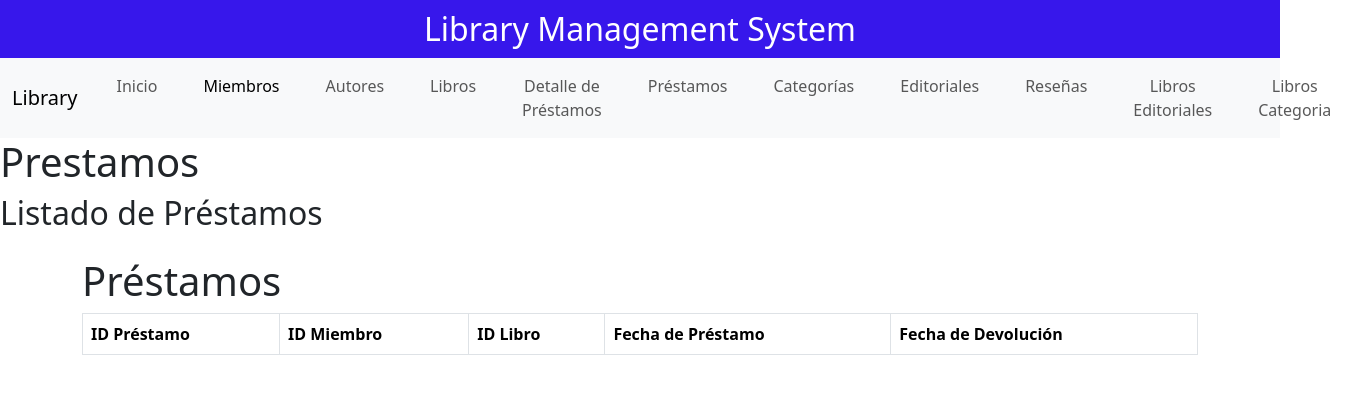
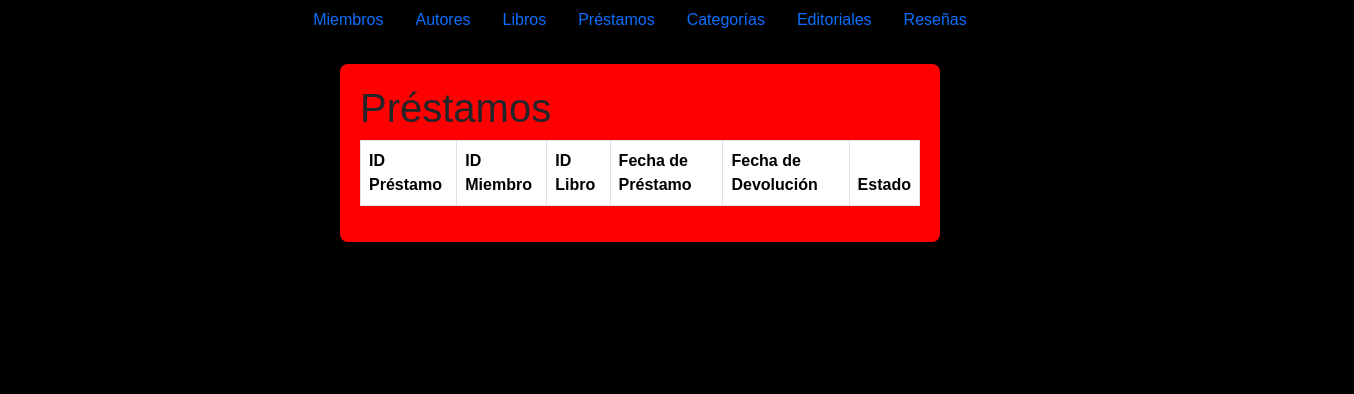
Before and after one commit to Becajona/Libreria, a website: page public/prestamos.html in a window 1280 px wide. Shown: the whole page, 1354 px wide, since content can reach past the window. Drawn offline with nearby package versions, Linux system fonts and the light colour scheme; no server answers.

Commit message:
Update prestamos.html

```diff
--- a/public/prestamos.html
+++ b/public/prestamos.html
@@ -1,27 +1,31 @@
 <!doctype html>
 <html lang="en">
     <head>
-        <title>Prestamos</title>
+        <title>Préstamos</title>
         <!-- Required meta tags -->
         <meta charset="utf-8" />
-        <meta name="viewport"
-            content="width=device-width, initial-scale=1, shrink-to-fit=no"/>
+        <meta name="viewport" content="width=device-width, initial-scale=1, shrink-to-fit=no" />
 
         <!-- Bootstrap CSS v5.2.1 -->
         <link
             href="https://cdn.jsdelivr.net/npm/bootstrap@5.3.2/dist/css/bootstrap.min.css"
             rel="stylesheet"
-            integrity="sha384-T3c6CoIi6uLrA9TneNEoa7RxnatzjcDSCmG1MXxSR1GAsXEV/Dwwykc2MPK8M2HN" crossorigin="anonymous"/>
+            integrity="sha384-T3c6CoIi6uLrA9TneNEoa7RxnatzjcDSCmG1MXxSR1GAsXEV/Dwwykc2MPK8M2HN"
+            crossorigin="anonymous"
+        />
+        <link rel="stylesheet" href="css/dise.css">
     </head>
 
     <body>
-
-      <div id="header"></div> <!--etiqueta para que aparezca en encabezado-->
-
-        <h1>Prestamos</h1>
-        <h2>Listado de Préstamos</h2>
-        <ul id="prestamos-list"></ul>
-
+        <nav class="nav justify-content-center">
+            <a class="nav-link" href="miembros.html">Miembros</a>
+            <a class="nav-link" href="autores.html">Autores</a>
+            <a class="nav-link" href="index.html">Libros</a>
+            <a class="nav-link active" href="prestamos.html" aria-current="page">Préstamos</a>
+            <a class="nav-link" href="categorias.html">Categorías</a>
+            <a class="nav-link" href="editoriales.html">Editoriales</a>
+            <a class="nav-link" href="reseñas.html">Reseñas</a>
+        </nav>
 
         <div class="container mt-4">
             <h1>Préstamos</h1>
@@ -33,6 +37,7 @@
                         <th>ID Libro</th>
                         <th>Fecha de Préstamo</th>
                         <th>Fecha de Devolución</th>
+                        <th>Estado</th>
                     </tr>
                 </thead>
                 <tbody id="prestamos-list">
@@ -41,11 +46,7 @@
             </table>
         </div>
 
-
-
-
         <script src="js/prestamos.js"></script>
-        <script src="js/main.js"></script>
 
         <!-- Bootstrap JavaScript Libraries -->
         <script
```
